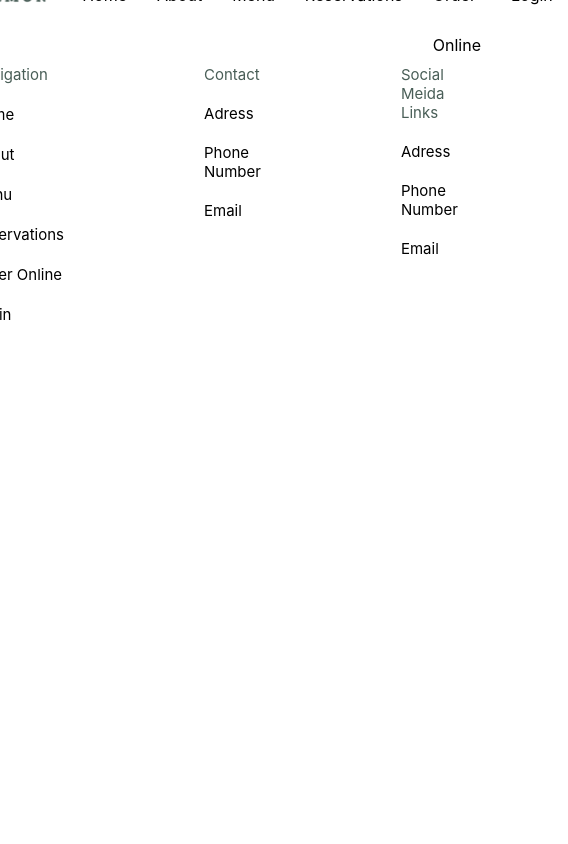
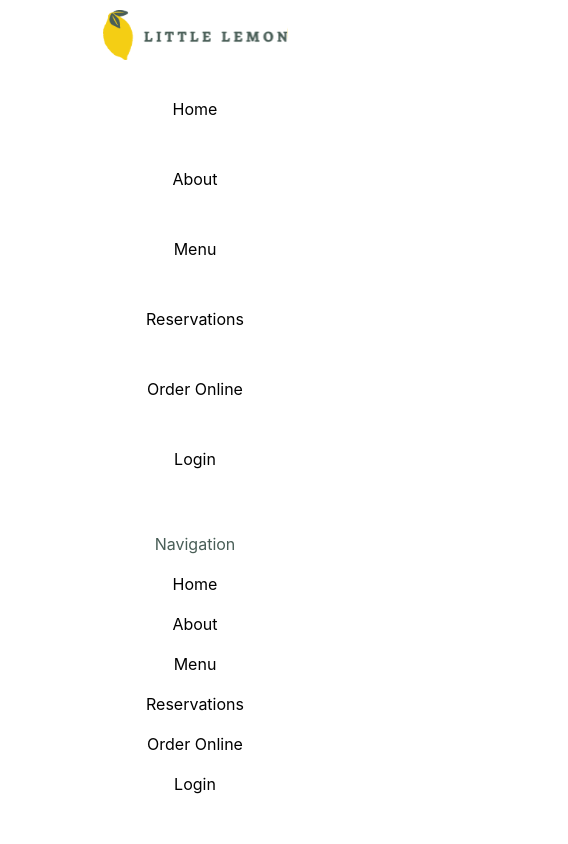
Before and after one commit to BoasAndreasen/project, a React (Create React App) app in the folder project/: page / in a window 390 px wide. Shown: the top 844 px of the page, 568 px wide, since content can reach past the window. Built offline with nearby package versions, Linux system fonts and the light colour scheme.

Commit message:
mobile layout

```diff
--- a/project/src/styles/Footer.css
+++ b/project/src/styles/Footer.css
@@ -1,14 +1,21 @@
-.Footer{
-    display: flex;
-    justify-content: center;
-    height: 10vh;
+.Footer {
+    display: grid;
+    grid-template-columns: repeat(3, 1fr);
+    justify-items: center;
+    align-items: start;
+    text-align: center;
     background-color: #FFFFFF;
-    gap: 100px;
-    height: 10vw;
+    gap: 20px;
+    margin: 20px auto;
+    padding: 0 300px;
+    width: 100%;
+    box-sizing: border-box;
 }
 
 .Footer ul {
     list-style: none;
+    margin: 0;
+    padding: 0;
 }
 
 .Footer .columns ul p,
@@ -35,3 +42,21 @@
     margin: 0;
     padding: 0;
 }
+
+/* Mobile styles */
+@media (max-width: 768px) {
+    .Footer {
+        grid-template-columns: repeat(1, 1fr);
+        margin: 0 auto;
+        padding: 10px;
+    }
+
+    .Footer ul {
+        padding: 10px 0;
+    }
+
+    .Footer .columns ul p,
+    .Footer .columns ul a {
+        font-size: 16px;
+    }
+}
--- a/project/src/styles/Nav.css
+++ b/project/src/styles/Nav.css
@@ -1,14 +1,22 @@
-.Navigation{
-    display: flex;
-    justify-content: center;
+.Navigation {
+    display: grid;
+    justify-items: center;
     align-items: center;
     background-color: #FFFFFF;
-    height: 10vw;
+    height: auto;
+    margin: 0 auto;
+    padding: 10px 20px;
+    width: 100%;
+    box-sizing: border-box;
 }
 
 .Navigation ul {
     list-style: none;
     display: flex;
+    justify-content: center;
+    padding: 0;
+    margin: 0;
+    flex-wrap: wrap;
 }
 
 .Navigation img {
@@ -23,3 +31,23 @@
     line-height: 50px;
     color: black;
 }
+
+@media (max-width: 768px) {
+    .Navigation {
+        padding: 10px;
+    }
+
+    .Navigation ul {
+        flex-direction: column;
+        align-items: center;
+    }
+
+    .Navigation img {
+        margin: 0 auto 10px;
+    }
+
+    .Navigation a {
+        margin: 10px 0;
+        font-size: 16px;
+    }
+}
```
Also changed, not shown: 1 other file (tests, documents, lock files or other folders).
